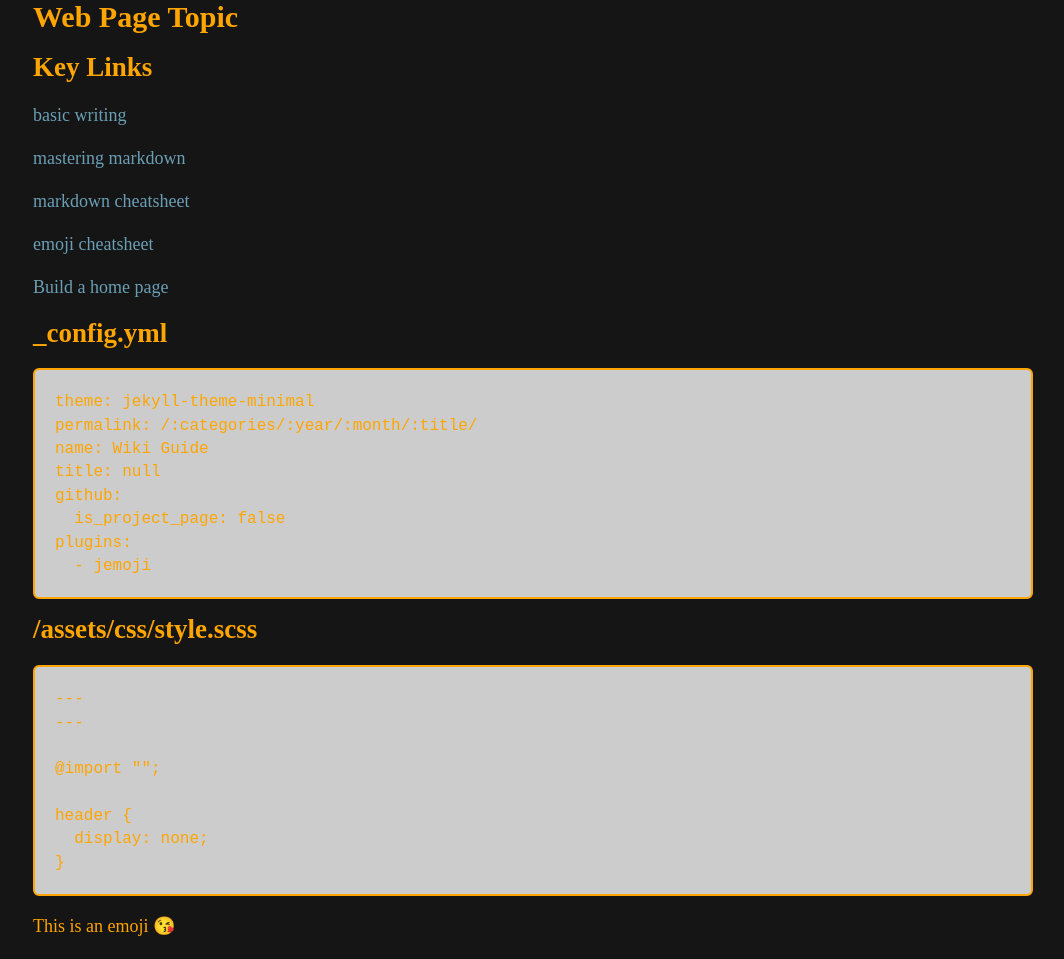
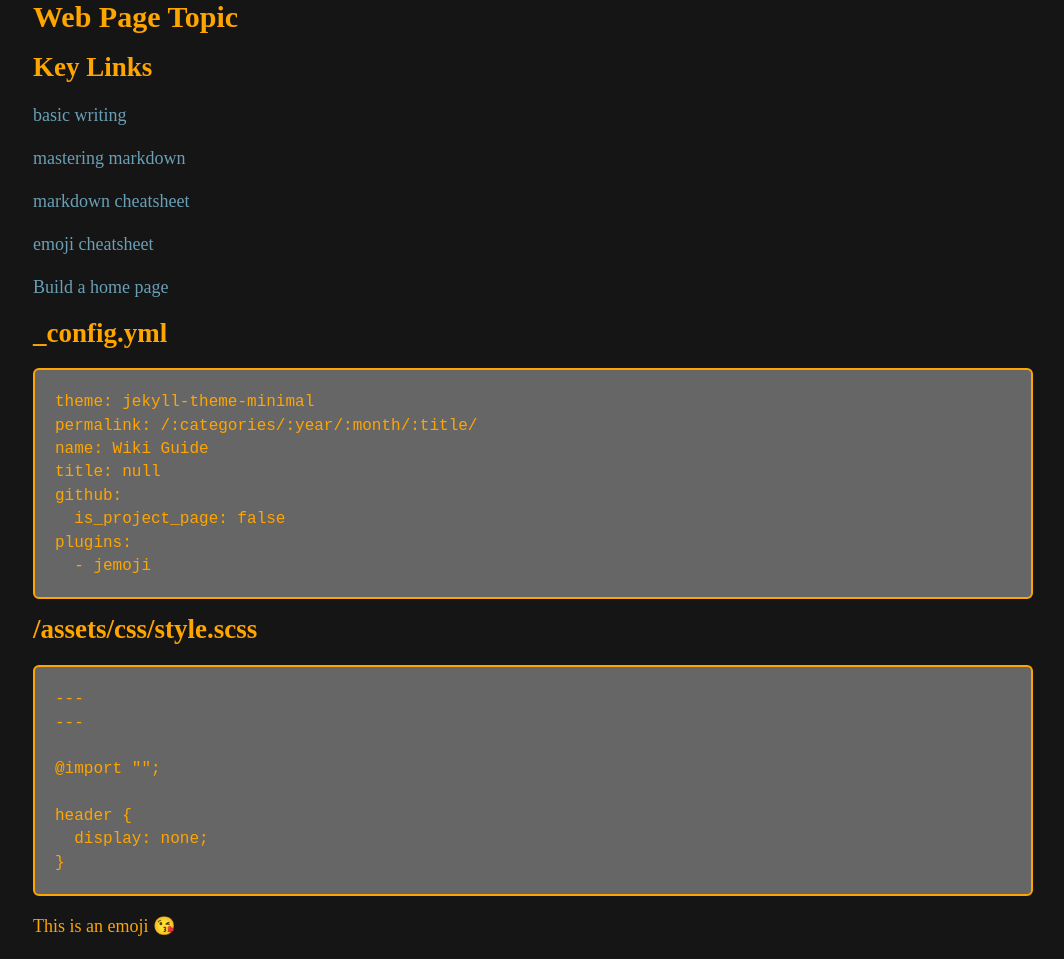
Before and after one commit to profphillips/wikibasics, a Jekyll site: the page built from index.md, in a window 1280 px wide. Shown: the whole page, without its empty margins (107-1171 px from the left). Built offline with Jekyll 4.4.1, drawn with Linux system fonts in a browser that asks for light colours; emoji names are drawn with the system emoji font; our own code applies the rules of GitHub Pages for plain Markdown files.

Commit message:
Update style.scss

```diff
--- a/assets/css/style.scss
+++ b/assets/css/style.scss
@@ -28,7 +28,7 @@ $silver-chalice: #aaa;
     $color: orange; //$gallery;
     $background-color: $cod-grey;
     $pre-color: orange; //$conifer;
-    $pre-background-color: #ccc; //$cod-grey;
+    $pre-background-color: #666; //$cod-grey;
     $blockquote-color: orange;
     $blockquote-background-color: $cod-grey;
     $link-color: $hippie-blue !default; //#3090f0;
```
